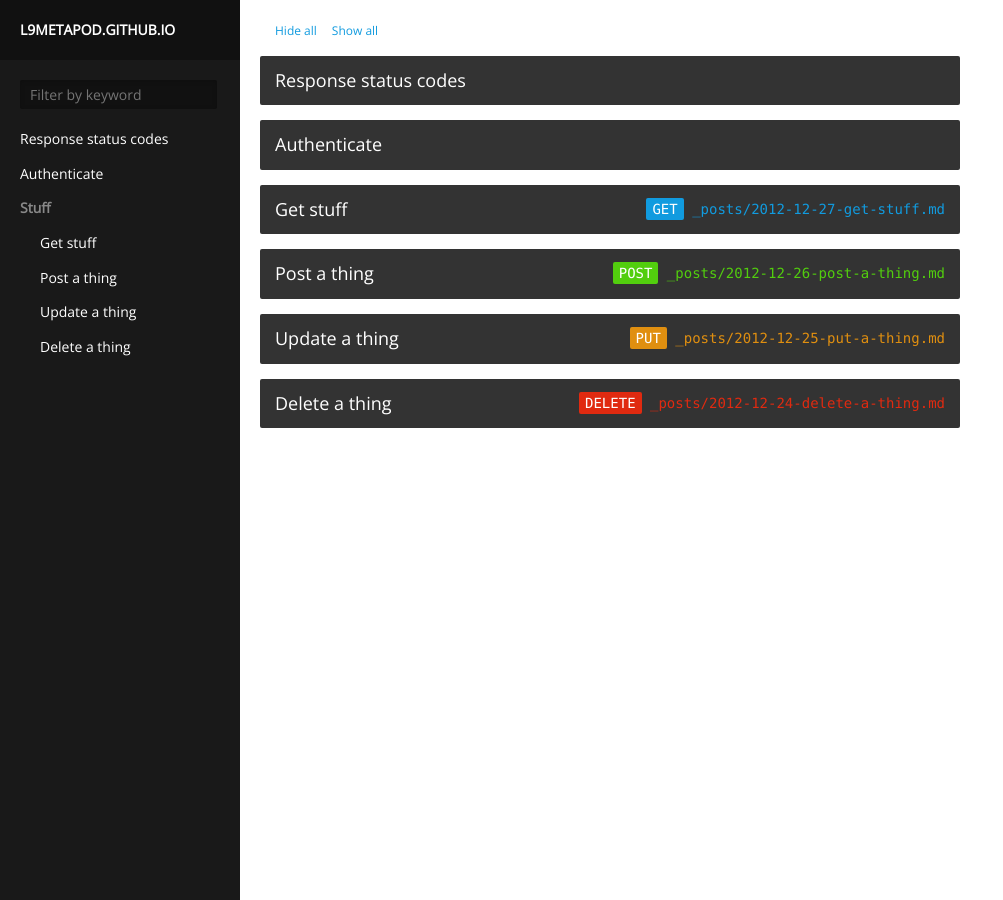
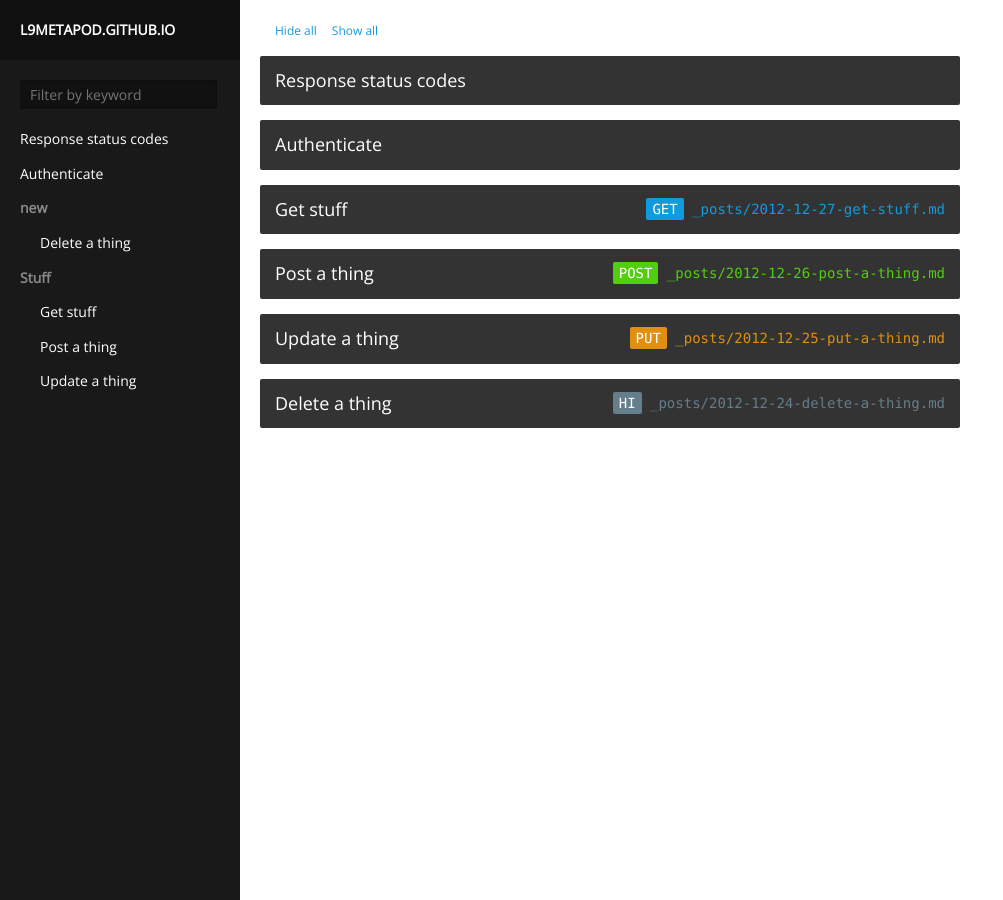
Before and after one commit to l9metapod/l9metapod.github.io, a Jekyll site: the page built from index.html, in a window 1280 px wide. Shown: the whole page, without its empty margins (0-1003 px from the left). Built offline with Jekyll 4.4.1, drawn with Linux system fonts in a browser that asks for light colours.

Commit message:
edit file

```diff
--- a/_posts/2012-12-24-delete-a-thing.md
+++ b/_posts/2012-12-24-delete-a-thing.md
@@ -1,11 +1,13 @@
 ---
-category: Stuff
+category: new
 path: '/stuff/:id'
 title: 'Delete a thing'
-type: 'DELETE'
+type: 'hi'
 
 layout: nil
 ---
+
+ [toc]
 
 This method allows the user to post a new thing to his stuff.
 
```
